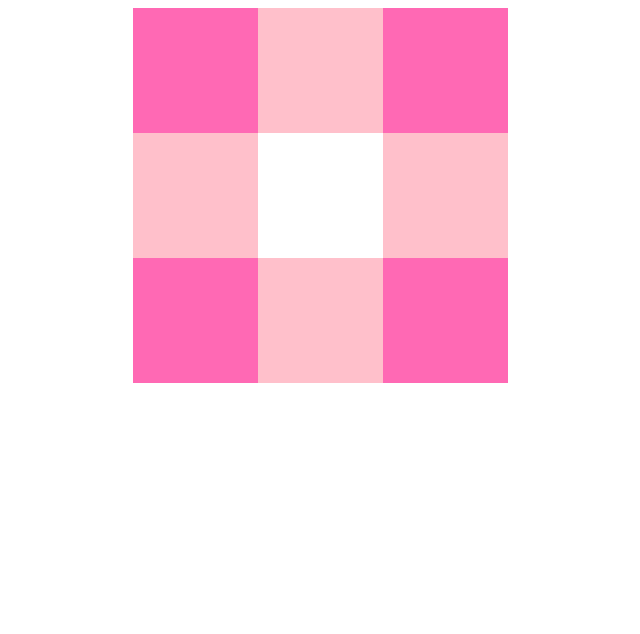
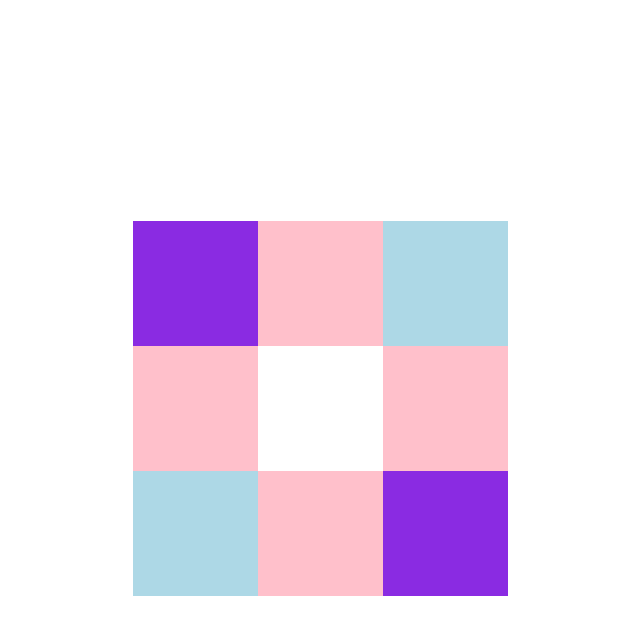
Before and after one commit to christianmbonet/abc-institute.com, a Gatsby site: page / in a window 1280 px wide. Shown: the whole page, without its empty margins (320-960 px from the left). Built offline with nearby package versions, Linux system fonts and the light colour scheme; Gatsby itself is replaced by a stand-in of ours.

Commit message:
added blueviolet color and more functionality to tiles

```diff
--- a/src/components/index.css
+++ b/src/components/index.css
@@ -1,11 +1,20 @@
 button {
     border: none;
+}
+
+.page {
+    display: flex;
+    justify-content: center;
+    align-items: center;
+    margin: auto;
+    height: 100vh;
+    width: 100vh;
 }
 
 .container {
     display: flex;
     flex-direction: column;
-    justify-content: center;
+    justify-content: middle;
     align-items: center;
 }
 
@@ -19,6 +28,13 @@ button {
     height: 125px;
     width: 125px;
     background-color: hotpink;
+}
+
+.topLeftLightBlue {
+    display: flex;
+    height: 125px;
+    width: 125px;
+    background-color: blueviolet;
 }
 
 .topMiddleBlue {
@@ -39,7 +55,14 @@ button {
     display: flex;
     height: 125px;
     width: 125px;
-    background-color: hotpink;
+    background-color: blueviolet;
+}
+
+.topRightLightBlue {
+    display: flex;
+    height: 125px;
+    width: 125px;
+    background-color: lightblue;
 }
 
 .middleRow {
@@ -94,7 +117,14 @@ button {
     display: flex;
     height: 125px;
     width: 125px;
-    background-color: hotpink;
+    background-color: blueviolet;
+}
+
+.bottomLeftLightBlue {
+    display: flex;
+    height: 125px;
+    width: 125px;
+    background-color: lightblue;
 }
 
 .bottomMiddleBlue {
@@ -117,3 +147,10 @@ button {
     width: 125px;
     background-color: hotpink;
 }
+
+.bottomRightLightBlue {
+    display: flex;
+    height: 125px;
+    width: 125px;
+    background-color: blueviolet;
+}
--- a/src/pages/index.js
+++ b/src/pages/index.js
@@ -6,23 +6,24 @@ export default function Home() {
   const [on, setOn] = useState(false);
 
   const lightSwitchCenter = () => setOn(on => !on);
+  const lightSwitchPink = () => setOn(on => !on);
 
-  return <div>
+  return <div className='page'>
   <div className='container'>
     <div className='topRow'>
-        <div className='topLeftPink'></div>
+        <button onClick={lightSwitchPink} className={on ? 'topLeftPink' : 'topLeftLightBlue'}></button>
         <div className={on ? 'topMiddleBlue' : 'topMiddlePink'}></div>
-        <div className='topRightPink'></div>
+        <button onClick={lightSwitchPink} className={on ? 'topRightPink' : 'topRightLightBlue'}></button>
     </div>
     <div className='middleRow'>
         <div className={on ? 'middleLeftBlue': 'middleLeftPink'}></div>
-        <button className='middleMiddle' onClick={lightSwitchCenter}></button>
+        <button onClick={lightSwitchCenter} className='middleMiddle'></button>
         <div className={on ? 'middleRightBlue' : 'middleRightPink'}></div>
     </div>
     <div className='bottomRow'>
-        <div className='bottomLeftPink'></div>
+        <button onClick={lightSwitchPink} className={on ? 'bottomLeftPink' : 'bottomLeftLightBlue'}></button>
         <div className={on ? 'bottomMiddleBlue' : 'bottomMiddlePink'}></div>
-        <div className='bottomRightPink'></div>
+        <div onClick={lightSwitchPink} className={on? 'bottomRightPink' : 'bottomRightLightBlue'}></div>
     </div>
   </div>
   </div>
```
